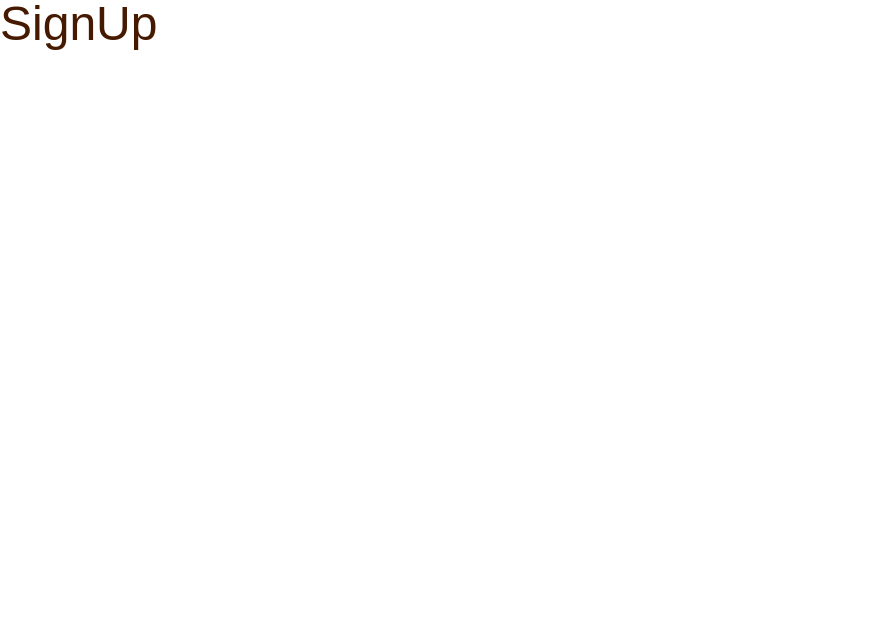
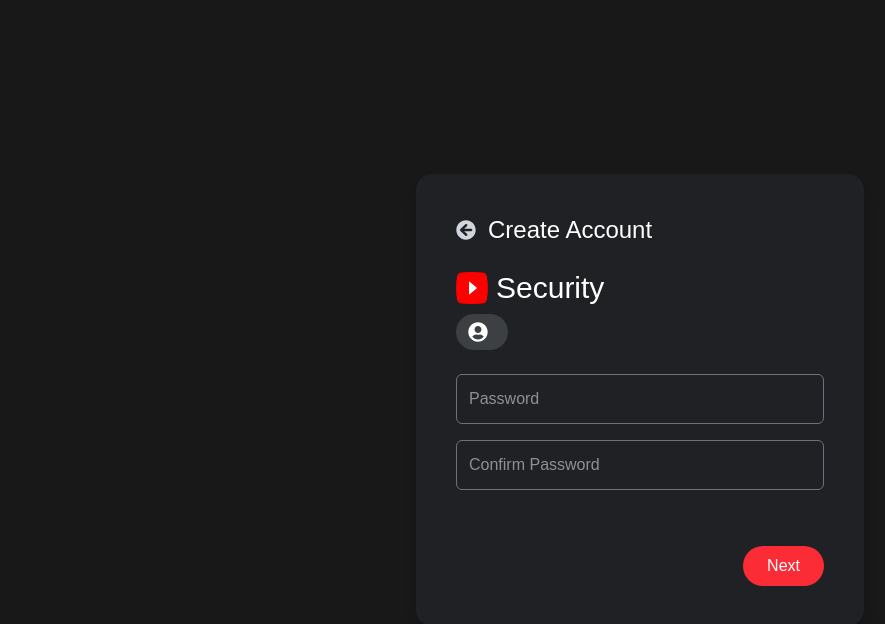
Before and after one commit to alpana15-mix/YOU-TUBE, a React (Vite) app in the folder FrontEnd/: page /signup in a window 1280 px wide. Shown: the top 624 px of the page, without its empty margins (0-885 px from the left). Built offline with nearby package versions, Linux system fonts and the light colour scheme.

Commit message:
I am desigining the SignUp page

```diff
--- a/FrontEnd/src/Pages/SignUp.jsx
+++ b/FrontEnd/src/Pages/SignUp.jsx
@@ -1,9 +1,78 @@
-import React from "react";
+import React, { useState } from "react";
+import { FaArrowCircleLeft } from "react-icons/fa";
+import logo from "../assets/Youtube_logo.png"
+import { FaUserCircle } from "react-icons/fa";
 
 function SignUp(){
+    const[step,setStep]=useState(2)
+    const[userName,setUserName]=useState("")
+    const[email,setEmail]=useState("")
+    const [password,setPassword]=useState("")
+    const[confirmPassword, setConfirmPassword]=useState("")
     return(
-        <div className="text-amber-950 text-5xl">
-SignUp
+        <div className="flex items-center justify-center min-h-screen bg-[#181818]">
+            <div className="bg-[#202124] rounded-2xl p-10 w-full max-w-md shadow-lg">
+                <div className="flex items-center mb-6">
+                    <button className="text-gray-300 mr-3 hover:text-white">
+                        <FaArrowCircleLeft size={20}/>
+                    </button>
+                    <span className="text-white text-2xl font-medium">Create Account</span>
+
+                </div>
+                {/*Step1*/}
+                {step == 1 && (
+                    <>
+                    <h1 className="text-3xl font-normal text-white mb-2 flex items-center gap-2">
+                        <img src={logo} alt="logo" className="w-8 h-8 "/>
+                        Basic Info
+                    </h1>
+                    <input type="text" placeholder="User Name" className="w-full bg-transparent border
+                     border-gray-500 rounded-md px-3 py-3 text-white focus:outline-none focus:border-red-500 mb-4" onChange={(e)=>setUserName(e.target.value)}value={userName}/>
+
+                    <input type="text" placeholder="Email" className="w-full bg-transparent border
+                     border-gray-500 rounded-md px-3 py-3 text-white focus:outline-none focus:border-red-500 mb-4" onChange={(e)=>setEmail(e.target.value)}value={email}/>
+
+                   <div className="flex justify-end mt-10">
+                    <button className="bg-red-500 hover:bg-red-600 text-white px-6 py-2 rounded-full">Next</button>
+                   </div>
+
+                    </>
+                )
+
+                }
+
+
+                {/*Step2*/}
+
+                {step == 2 && (
+                    <>
+                    <h1 className="text-3xl font-normal text-white mb-2 flex items-center gap-2">
+                        <img src={logo} alt="logo" className="w-8 h-8 "/>
+                        Security
+                    </h1>
+                    <div className="flex items-center bg-[#3c4043] text-white px-3 py-2 rounded-full w-fit mb-6">
+                        <FaUserCircle className="mr-2" size={20}/>
+                        {email}
+                    </div>
+                    <input type="text" placeholder="Password" className="w-full bg-transparent border
+                     border-gray-500 rounded-md px-3 py-3 text-white focus:outline-none focus:border-red-500 mb-4" onChange={(e)=>setPassword(e.target.value)}value={password}/>
+
+                    <input type="text" placeholder="Confirm Password" className="w-full bg-transparent border
+                     border-gray-500 rounded-md px-3 py-3 text-white focus:outline-none focus:border-red-500 mb-4" onChange={(e)=>setConfirmPassword(e.target.value)}value={confirmPassword}/>
+
+                   <div className="flex justify-end mt-10">
+                    <button className="bg-red-500 hover:bg-red-600 text-white px-6 py-2 rounded-full">Next</button>
+                   </div>
+
+                    </>
+                )
+
+                }
+
+
+
+
+            </div>
         </div>
     )
 }
```
